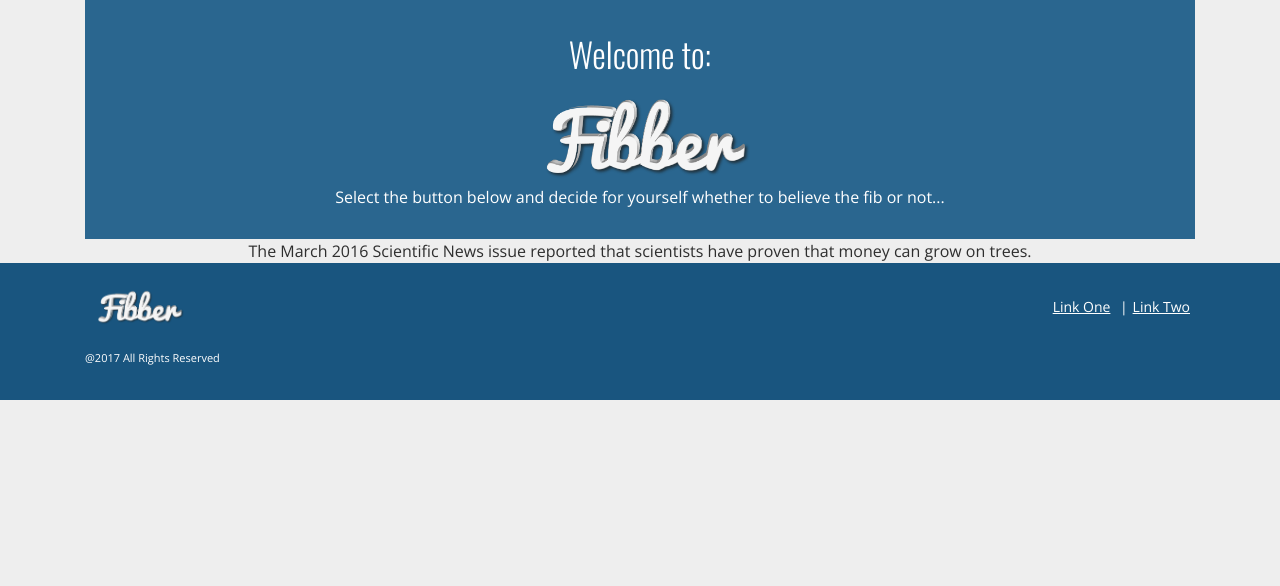
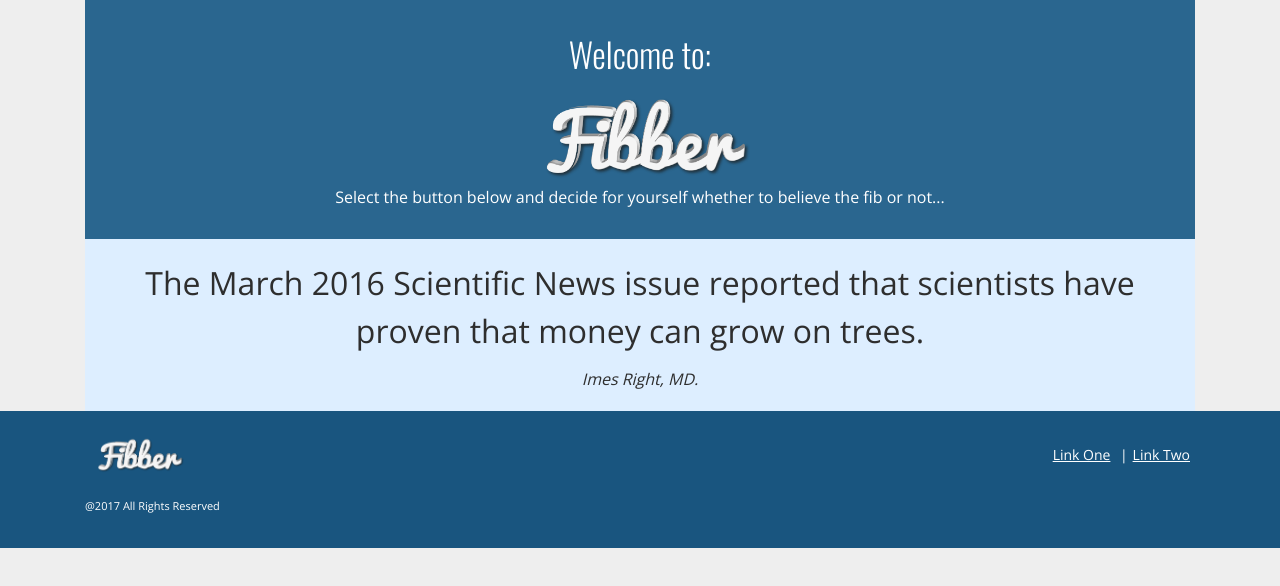
Before and after one commit to slkennedy/fibber, a React (Create React App) app: page / in a window 1280 px wide. Shown: the top 586 px of the page. Built offline with nearby package versions, Linux system fonts and the light colour scheme.

Commit message:
Fixed random fib

```diff
--- a/src/App.js
+++ b/src/App.js
@@ -15,7 +15,7 @@ class App extends React.Component {
     }
 
     get currentFib() {
-        return this.props.fibs[this.state.currentFibID].fib;
+        return this.props.fibs[this.state.currentFibID];
     }
 
     render() {
@@ -26,7 +26,7 @@ class App extends React.Component {
                         heading = "Welcome to:"
                         description = "Select the button below and decide for yourself whether to believe the fib or not..." >
                     </Header>
-                    <Fib text={this.currentFib} />
+                    <Fib fib={this.currentFib} />
                     <Footer></Footer>
                 </div>
             </div>
--- a/src/components/fib/fib.css
+++ b/src/components/fib/fib.css
@@ -0,0 +1,13 @@
+.fib {
+    background-color: #def;
+    padding: 20px;
+}
+
+.fib__text {
+    font-size: 2em;
+    line-height: 1.5;
+}
+
+.fib__author {
+    font-style: italic;
+}
--- a/src/components/fib/fib.js
+++ b/src/components/fib/fib.js
@@ -3,6 +3,9 @@ import './fib.css';
 
 export default (props) => {
     return(
-        <div>{props.text}</div>
+        <div className="fib">
+            <p className="fib__text">{props.fib.text}</p>
+            <p className="fib__author">{props.fib.author}</p>
+        </div>
     );
 }
--- a/src/fibs.js
+++ b/src/fibs.js
@@ -1,32 +1,32 @@
 export default [
     {
         "id": 1,
-        "fib": "Tomatoes are actually a fruit.",
+        "text": "Tomatoes are actually a fruit.",
         "author": "silly people"
     },
     {
         "id": 2,
-        "fib": "The word gerkin stems from the German word meaning kin to giants.",
+        "text": "The word gerkin stems from the German word meaning kin to giants.",
         "author": "American grammaticist"
     },
     {
         "id": 3,
-        "fib": "The March 2016 Scientific News issue reported that scientists have proven that money can grow on trees.",
+        "text": "The March 2016 Scientific News issue reported that scientists have proven that money can grow on trees.",
         "author": "Imes Right, MD. "
     },
     {
         "id": 4,
-        "fib": "Certain species of fish can communicate through eco-location, just as the dolphins do.",
+        "text": "Certain species of fish can communicate through eco-location, just as the dolphins do.",
         "author": "SeaWorld"
     },
     {
         "id": 5,
-        "fib": "The answer to the age old question of \"How much wood would a woodchuck chuck, if a woodchuck could chuck wood?\" is 7.",
+        "text": "The answer to the age old question of \"How much wood would a woodchuck chuck, if a woodchuck could chuck wood?\" is 7.",
         "author": "Senior woodchuck chucker at Wood, inc."
     },
     {
         "id": 6,
-        "fib": "Blowing your nose too hard can cause temporary blindess.",
+        "text": "Blowing your nose too hard can cause temporary blindess.",
         "author": "Gene McGeyser"
     }
 ];
```
